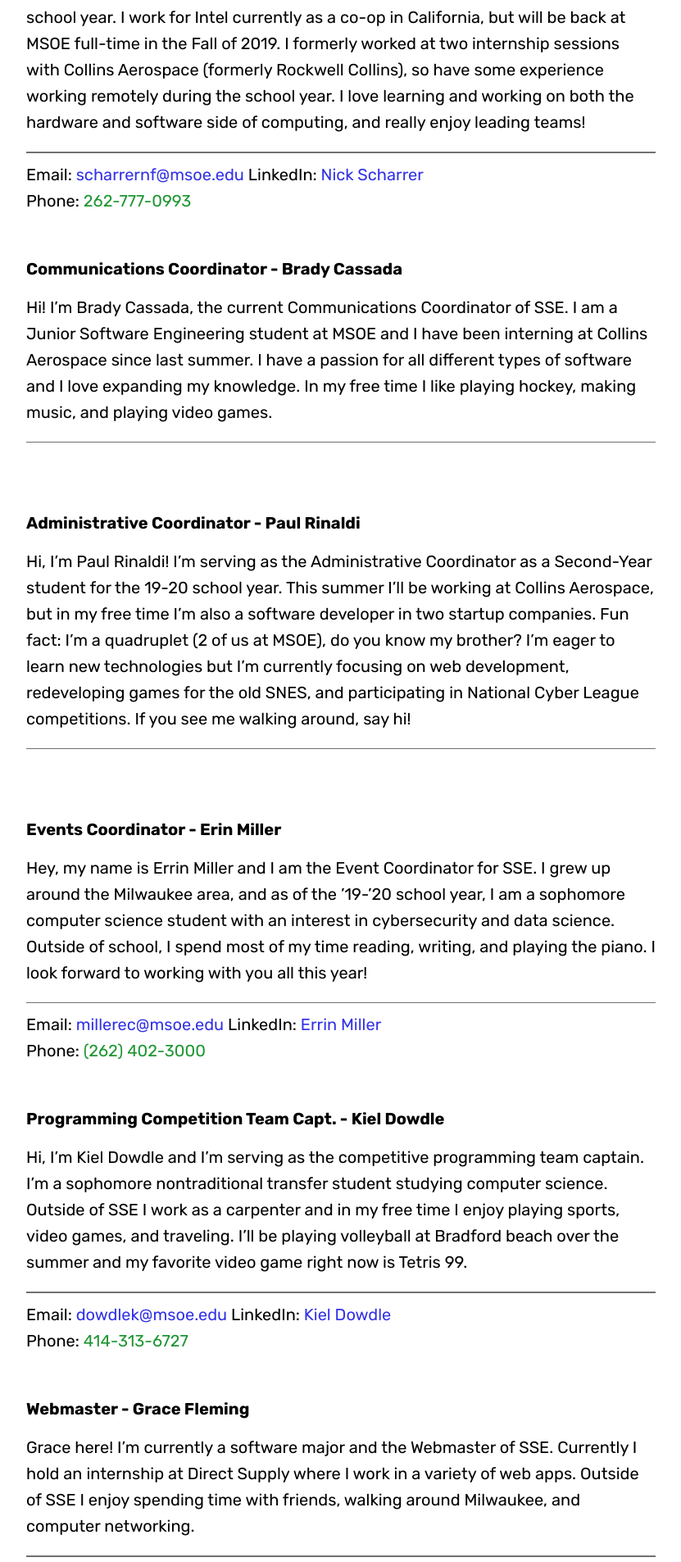
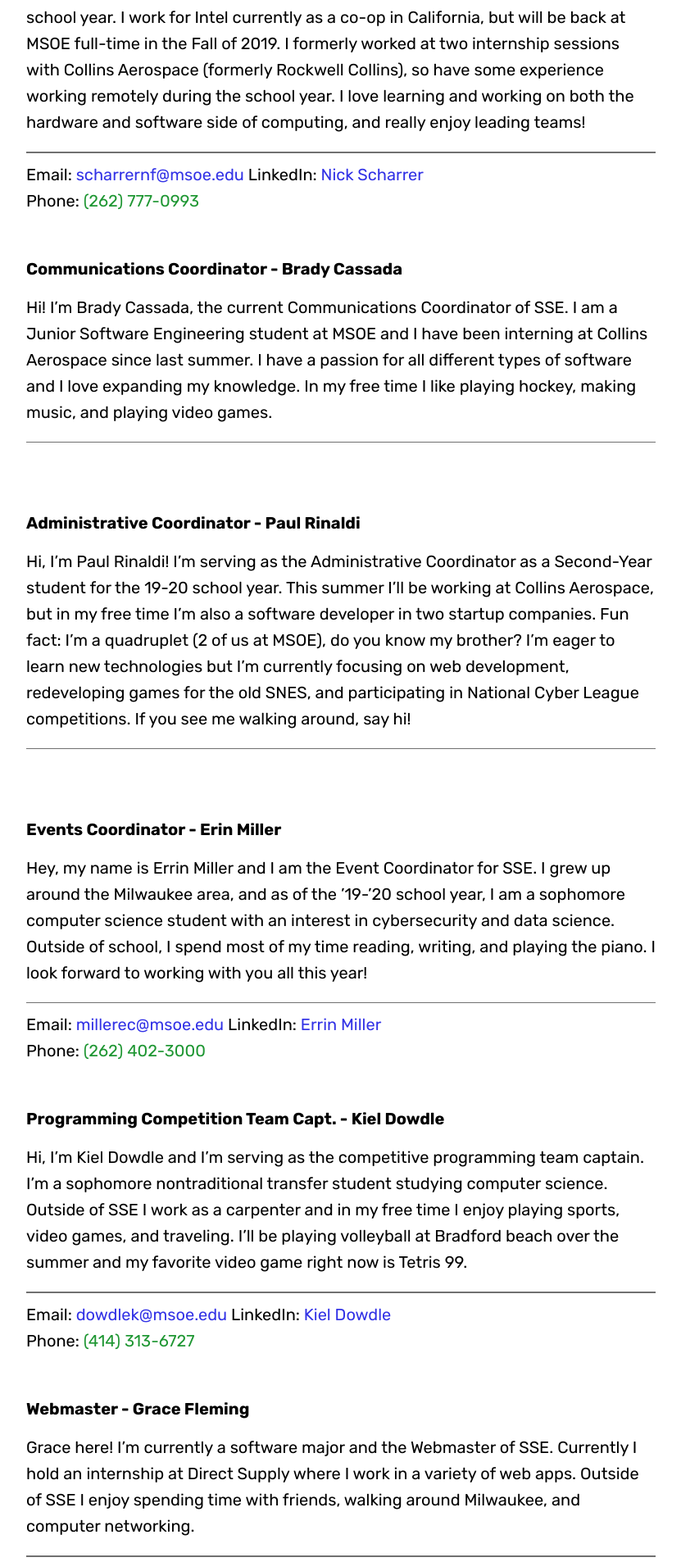
Before and after one commit to msoe-sse/msoe-sse.github.io, a Jekyll site: the page built from eBoard.md, in a window 1280 px wide. Shown: the part 1649-3555 px from the top of the page at 82% size, without its empty margins (224-1055 px from the left). Built offline with Jekyll 4.4.1, drawn with Linux system fonts in a browser that asks for light colours; nearby versions of some CDN libraries; some web fonts are replaced; some of the changed text lies outside the part shown.

Commit message:
Unified formatting on phone numbers and colors, fixed misspelling of sophomore in Seth's entry

```diff
--- a/_config.yml
+++ b/_config.yml
@@ -56,17 +56,17 @@
   nick:
     fullname: Nick Scharrer
     email: scharrernf@msoe.edu
-    phone: 262-777-0993
+    phone: (262) 777-0993
     linkedin: linkedin.com/in/nscharrer/
   grace:
     fullname: Grace Fleming
     email: flemingg@msoe.edu
-    phone: 505-278-9952
+    phone: (505) 278-9952
     linkedin: linkedin.com/in/gracefleming/
   kiel:
     fullname: Kiel Dowdle
     email: dowdlek@msoe.edu
-    phone: 414-313-6727
+    phone: (414) 313-6727
     linkedin: www.linkedin.com/in/kieldowdle/
 noofmembers: 6
 
--- a/_includes/contact.html
+++ b/_includes/contact.html
@@ -31,10 +31,10 @@
   }
 
   .contact a {
-    color: rgb(50, 50, 230);
+    color: #3232e6;
   }
 
   .contact .phone {
-    color: rgb(30, 150, 50);
+    color: #1e9632;
   }
 </style>
```
Also changed, not shown: eBoard.md (+1 -1 lines).
